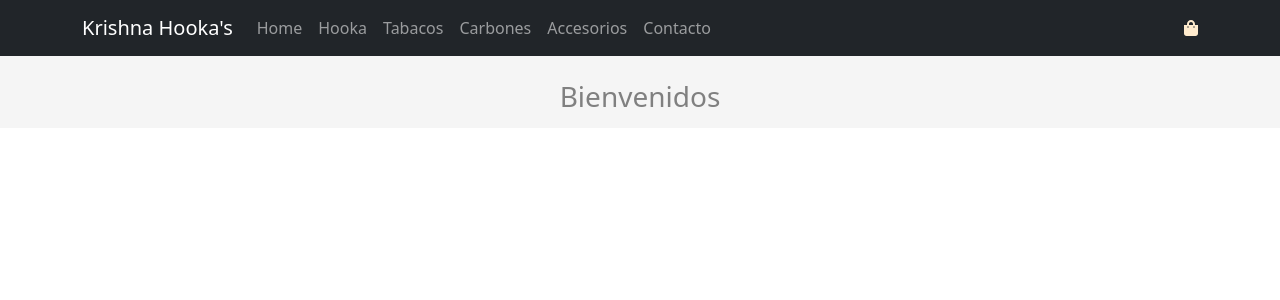
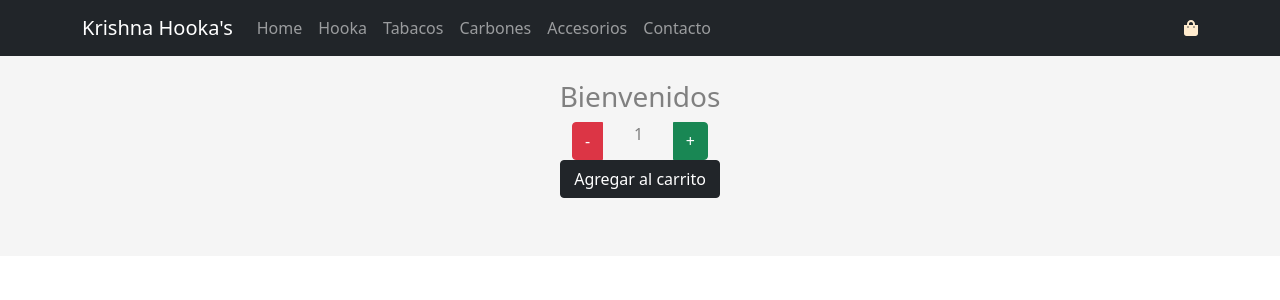
Before and after one commit to DCastroAndrich/Hookah, a React (Create React App) app: page / in a window 1280 px wide. Shown: the top 300 px of the page. Built offline with nearby package versions, Linux system fonts and the light colour scheme.

Commit message:
Agregue ItemCount

```diff
--- /dev/null
+++ b/src/components/ItemCount.js
@@ -0,0 +1,49 @@
+import React, { useState } from "react";
+import { ButtonGroup, Button, Container, Row } from "react-bootstrap";
+
+const ItemCount = ({ stock, initial, onAdd }) => {
+  const [count, setCount] = useState(initial);
+
+  const handleIncrement = () => {
+    if (count < stock) {
+      setCount((prevCount) => prevCount + 1);
+    }
+  };
+
+  const handleDecrement = () => {
+    if (count > 0) {
+      setCount((prevCount) => prevCount - 1);
+    }
+  };
+
+  const addItem = () => {
+    if (stock > 0) {
+      onAdd = count;
+    }
+
+    console.log(onAdd);
+  };
+
+  return (
+    <Container style={{ width: "10rem" }}>
+      <Row>
+        <ButtonGroup>
+          <Button variant="danger" onClick={handleDecrement}>
+            -
+          </Button>
+          <Container>{count}</Container>
+          <Button variant="success" onClick={handleIncrement}>
+            +
+          </Button>
+        </ButtonGroup>
+      </Row>
+      <Row>
+        <Button variant="dark" onClick={addItem}>
+          Agregar al carrito
+        </Button>
+      </Row>
+    </Container>
+  );
+};
+
+export default ItemCount;
--- a/src/components/ItemListContainer.css
+++ b/src/components/ItemListContainer.css
@@ -2,6 +2,6 @@
     padding-top: 80px;
     background-color: whitesmoke;
     color: grey;
-    height: 10vw;
+    height: 20vw;
     text-align: center
 };
--- a/src/components/ItemListContainer.js
+++ b/src/components/ItemListContainer.js
@@ -1,4 +1,5 @@
 import React from 'react'
+import ItemCount from './ItemCount'
 import './ItemListContainer.css'
 
 
@@ -9,6 +10,7 @@ function ItemListContainer() {
 
         <div className="itemListContainer">
             <h3>Bienvenidos</h3>
+            <ItemCount stock="10" initial="1"/>
         </div>
 
     )
```
